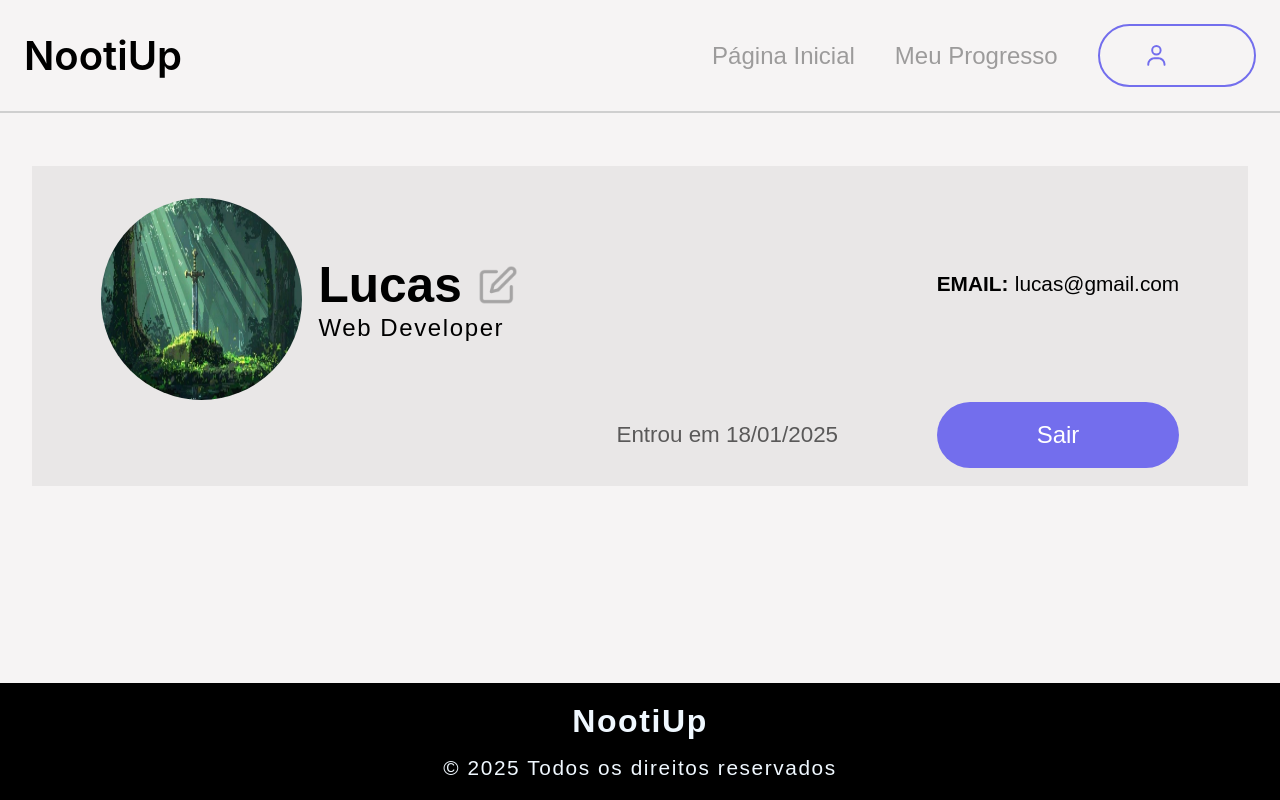
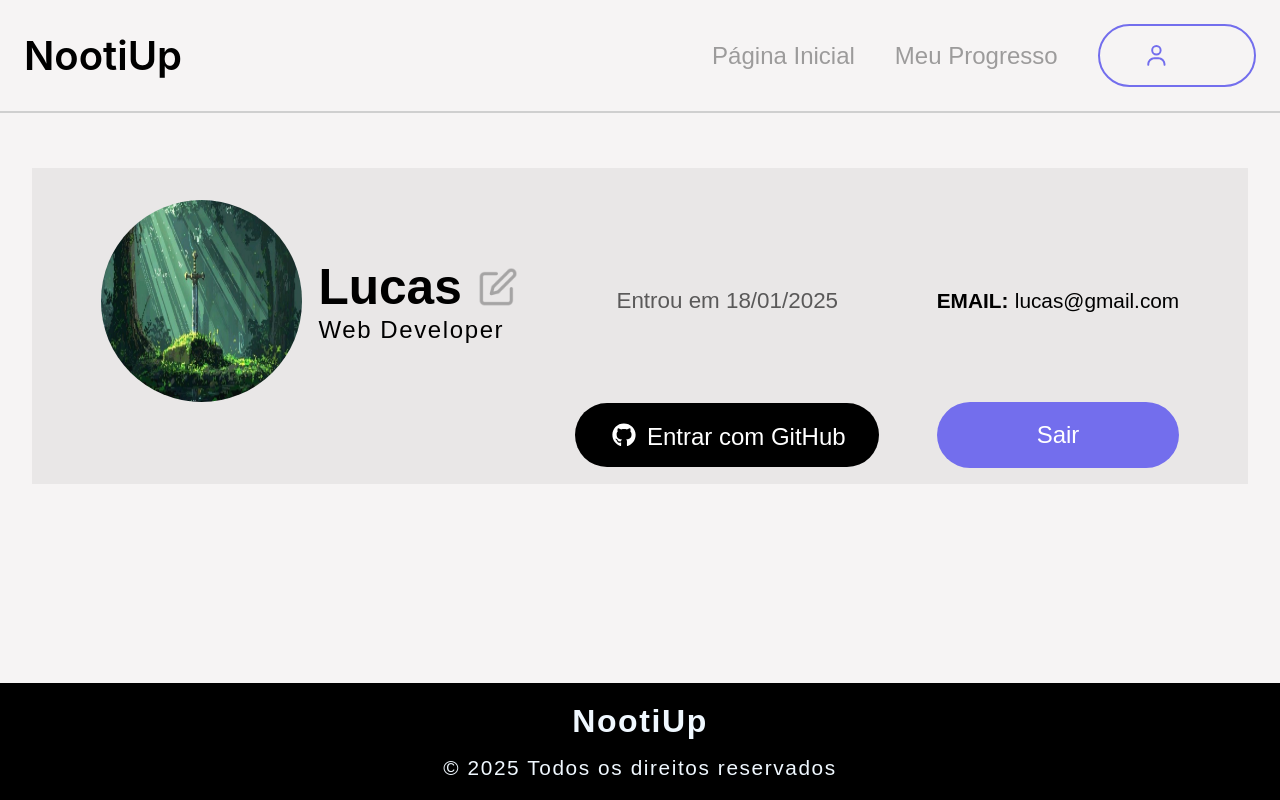
Before and after one commit to Lucas2907/NootiUp-frontend, a React (Vite) app: page /my-profile in a window 1280 px wide. Built offline with nearby package versions, Linux system fonts and the light colour scheme; no server answers.

Commit message:
Add GitHub login button to MyProfile component

```diff
--- a/package.json
+++ b/package.json
@@ -11,6 +11,7 @@
   },
   "dependencies": {
     "@fortawesome/fontawesome-svg-core": "^7.1.0",
+    "@fortawesome/free-brands-svg-icons": "^7.1.0",
     "@fortawesome/free-regular-svg-icons": "^7.1.0",
     "@fortawesome/free-solid-svg-icons": "^7.1.0",
     "@fortawesome/react-fontawesome": "^3.1.1",
--- a/src/components/Header/Header.tsx
+++ b/src/components/Header/Header.tsx
@@ -20,7 +20,7 @@ function Header() {
     }
 
     useEffect(() => {
-        getNameUser("Luca").then((res) => {
+        getNameUser("Lucas2907").then((res) => {
             if (res === null) {
                 setNameUser("Profile")
             } else {
--- a/src/components/MyProfile/MyProfile.css
+++ b/src/components/MyProfile/MyProfile.css
@@ -1,8 +1,8 @@
 .my-profile {
   display: grid;
   grid-template-areas:
-    "user . email"
-    ". data sair";
+    "user data email"
+    ". git sair";
   width: 95%;
   background-color: rgba(181, 181, 181, 0.2);
   margin: 1rem 0 0 0;
@@ -60,7 +60,7 @@
   display: flex;
   font-size: 1.3rem;
   gap: 0.4rem;
-  padding-bottom: 1.9rem;
+
 }
 
 .my-profile__email-name {
@@ -77,20 +77,41 @@
   font-size: 1.4rem;
   color: #000;
   opacity: 61%;
+  margin: 0;
+  text-align: center;
 }
 
-.my-profile-exit {
+.my-profile__button {
   font-size: 1.5rem;
   border-radius: 3.1rem;
   padding: 1.2rem 2.1rem;
-  color: #fff;
-  background-color: #736eed;
+
   border: none;
   width: 100%;
 }
 
-.my-profile-exit:hover {
+.my-profile__button:hover {
   cursor: pointer;
+  opacity: 90%;
+}
+
+.my-profile-exit {
+  color: #fff;
+  background-color: #736eed;
+}
+
+.my-profile-addGit {
+  color: white;
+  background-color: black;
+  display: flex;
+  align-items: center;
+  gap: 0.5rem;
+  grid-area: git;
+}
+
+.my-profile-addGit__text {
+  margin: 0;
+  height: 25px;
 }
 
 .my-profile-exit_link {
--- a/src/components/MyProfile/MyProfile.tsx
+++ b/src/components/MyProfile/MyProfile.tsx
@@ -2,6 +2,8 @@
 import editProfile from "../../assets/images/edit-profile.png"
 import profileImage from "../../assets/images/profile-example.jpg"
 import { Link } from "react-router-dom"
+import { FontAwesomeIcon } from '@fortawesome/react-fontawesome';
+import { faGithub } from '@fortawesome/free-brands-svg-icons';
 //import component
 
 
@@ -23,7 +25,11 @@ function MyProfile() {
                 <p className="my-profile__email-text"> lucas@gmail.com</p>
             </div>
             <p className="my-profile-text">Entrou em 18/01/2025</p>
-            <Link to={"/signin"} className="app-link my-profile-exit_link"><button className="my-profile-exit">Sair</button></Link >
+            <Link to={"/signin"} className="app-link my-profile-exit_link"><button className="my-profile__button my-profile-exit">Sair</button></Link >
+            <button className="my-profile__button my-profile-addGit">
+                <FontAwesomeIcon className="my-profile-addGit__icon" icon={faGithub} />
+                <p className="my-profile-addGit__text">Entrar com GitHub</p>
+            </button>
         </div>
     )
 }
```
Also changed, not shown: 1 other file (tests, documents, lock files or other folders).
